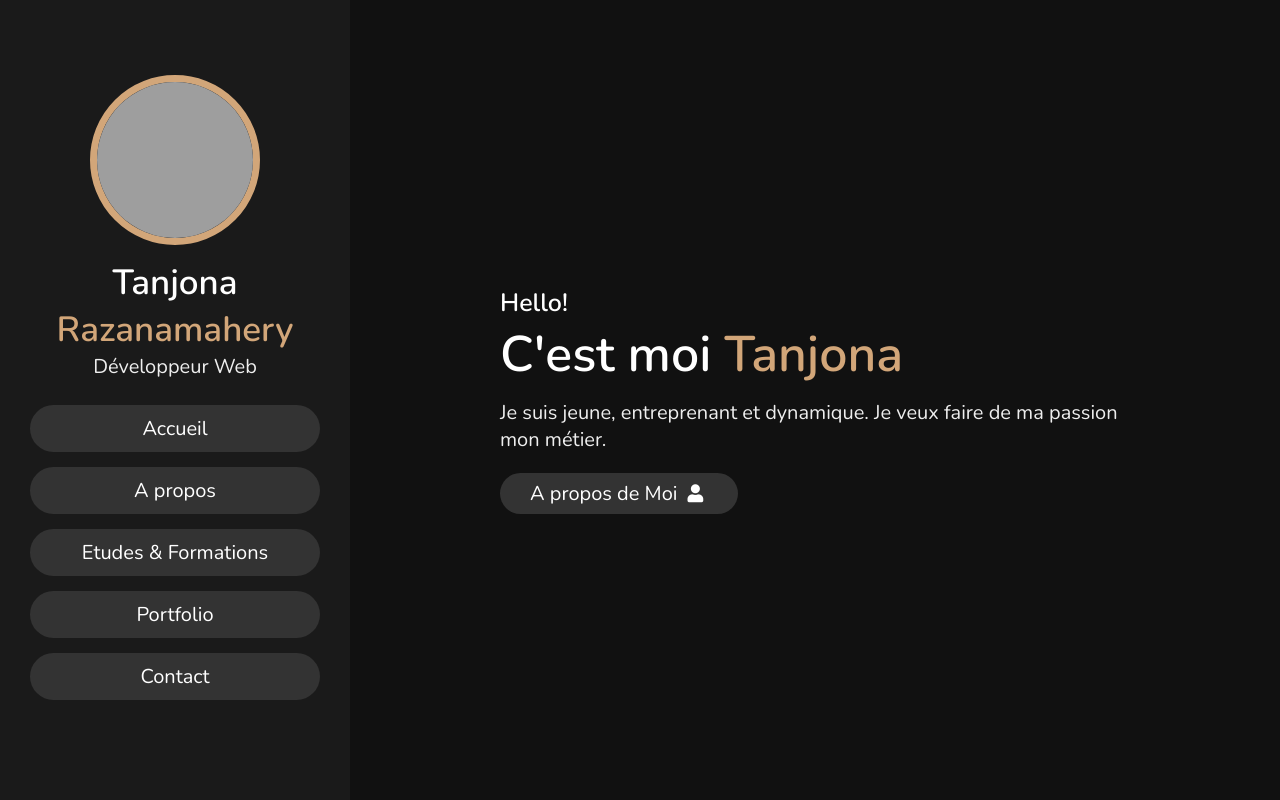
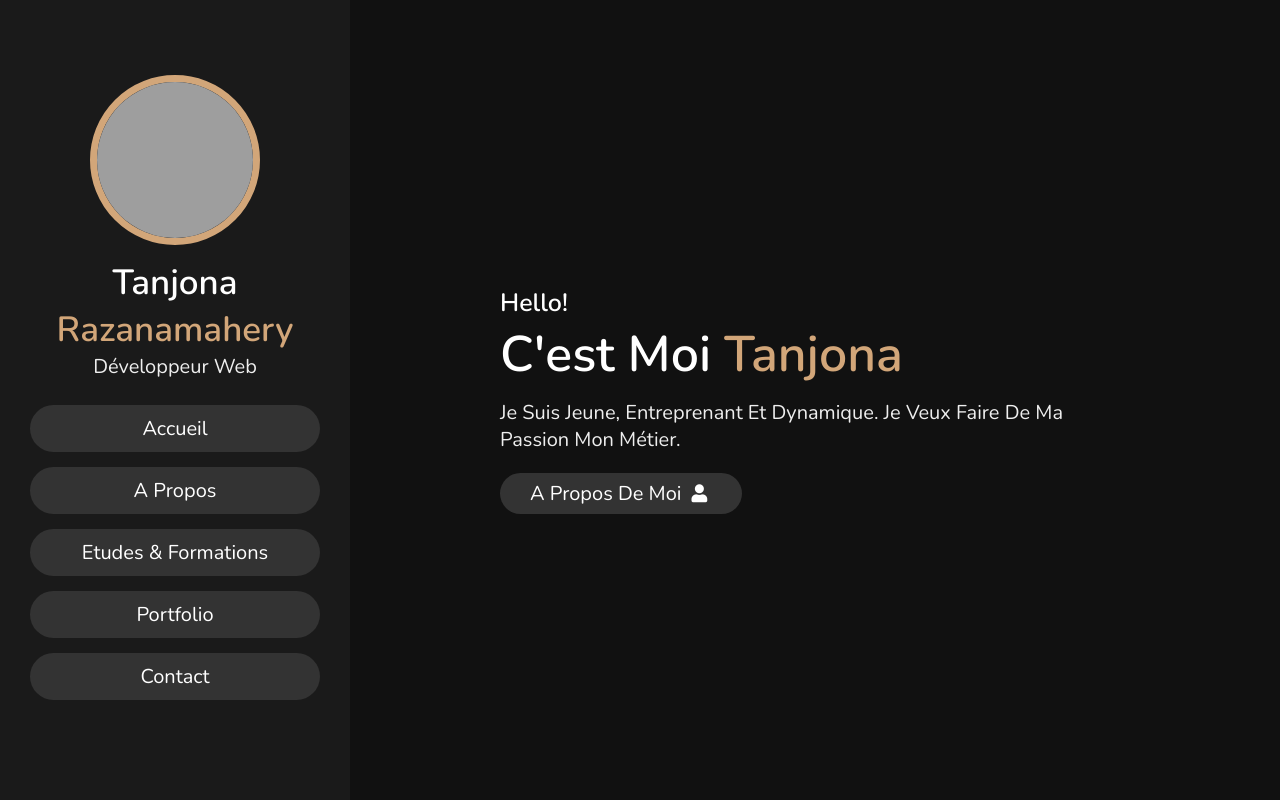
Before and after one commit to Tannrbt/Tanjona_Razanamahery, a plain HTML site: page index.html in a window 1280 px wide. Shown: the top 800 px of the page. Drawn offline with nearby package versions, Linux system fonts and the light colour scheme; grey boxes are pictures that could not be loaded.

Commit message:
Update style.css

```diff
--- a/css/style.css
+++ b/css/style.css
@@ -14,7 +14,7 @@
 	text-decoration: none;
 	outline: none;
 	border: none;
-/* 	text-transform: capitalize; */
+	text-transform: capitalize;
 	transition: all .2s linear;
 }
 
```
